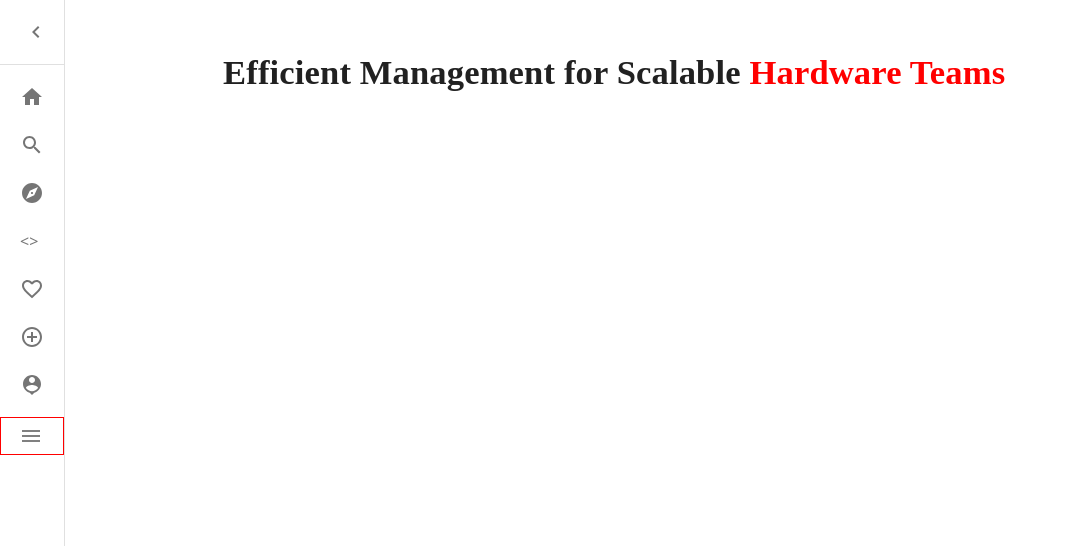
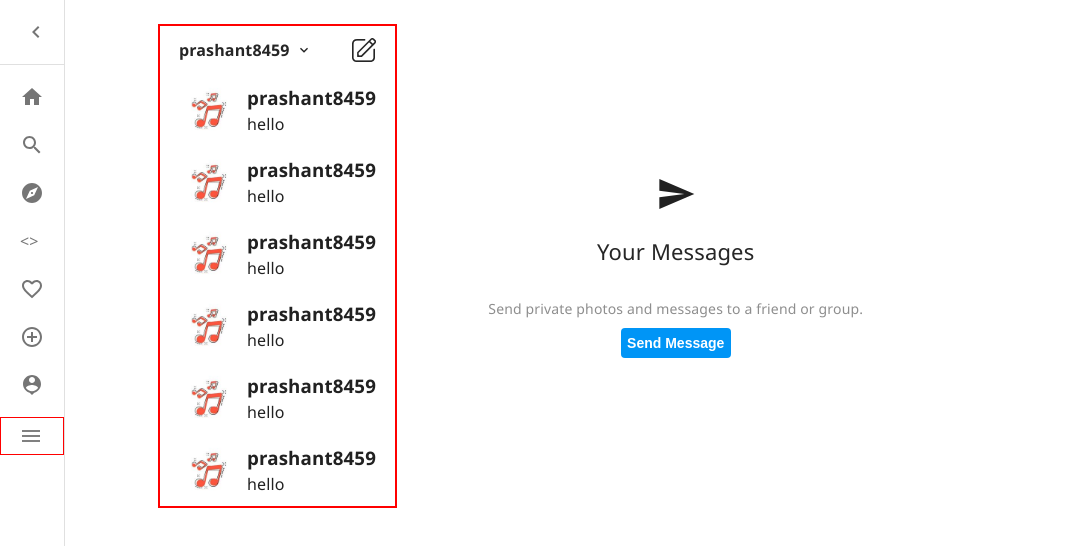
Before and after one commit to pr-a-s-h-a-n-t/chatapp, a React (Create React App) app: page /inbox in a window 1280 px wide. Shown: the top 546 px of the page, without its empty margins (0-1068 px from the left). Built offline with nearby package versions, Linux system fonts and the light colour scheme.

Commit message:
react slick added for carousel

```diff
--- a/package.json
+++ b/package.json
@@ -14,9 +14,11 @@
     "react": "^18.2.0",
     "react-dom": "^18.2.0",
     "react-hook-form": "^7.44.2",
+    "react-icons": "^4.9.0",
     "react-responsive-masonry": "^2.1.7",
     "react-router-dom": "^6.6.1",
     "react-scripts": "5.0.1",
+    "react-slick": "^0.29.0",
     "react-toastify": "^9.1.3",
     "redux-saga": "^1.2.3",
     "sass": "^1.62.1",
--- /dev/null
+++ b/src/components/pages/Home/Status/Status.js
@@ -0,0 +1,80 @@
+import Slider from "react-slick";
+
+import styles from "../../../../style/StatusItem.module.scss";
+
+import profileIcon from "../../../../assets/_picon.jpg";
+
+// make dummy data for insta status
+const reputes = [
+  {
+    id: 1,
+    title: "prashant8459",
+    image: profileIcon,
+  },
+  {
+    id: 2,
+    title: "prashant8459",
+    image: profileIcon,
+  },
+  {
+    id: 3,
+    title: "prashant8459",
+    image: profileIcon,
+  },
+];
+
+const StatusItems = () => {
+  const settings = {
+    dots: true,
+    infinite: true,
+    speed: 500,
+    slidesToShow: 7,
+    slidesToScroll: 1,
+  };
+
+  return (
+    <>
+      <div
+        style={{
+          width: "935px",
+          display: "flex",
+        }}
+      >
+        <Slider
+          {...settings}
+          style={{
+            position: "relative",
+          }}
+        >
+          {reputes.map((reputes) => (
+            <div className={styles.slide}>
+              <div className={styles.status_image}>
+                <img className={styles.status_pic} src={reputes.image} alt="" />
+              </div>
+
+              {/* <div className="status-text"> */}
+              <h6 className={styles.username}>{reputes.title}</h6>
+              {/* </div> */}
+            </div>
+          ))}
+        </Slider>
+      </div>
+    </>
+
+    // {/* <div>
+    //     <StatusImageIcons
+    //       icons={FaChevronCircleLeft}
+    //       className="circle"
+    //       onClick={prevStep}
+    //     />
+
+    //     <StatusImageIcons
+    //       icons={FaChevronCircleRight}
+    //       className="chevron"
+    //       onClick={nextStep}
+    //     />
+    //   </div> */}
+  );
+};
+
+export default StatusItems;
--- a/src/components/pages/Home/index.js
+++ b/src/components/pages/Home/index.js
@@ -8,6 +8,8 @@ import FavoriteIcon from "@mui/icons-material/Favorite";
 import SendIcon from "@mui/icons-material/Send";
 import message from "../../../assets/micon.png";
 import BookmarkBorderIcon from "@mui/icons-material/BookmarkBorder";
+import Status from "./Status/Status";
+
 function Home() {
   const userPost = [
     {
@@ -120,6 +122,9 @@ function Home() {
     <>
       <div className={styles._wrapper}>
         <div className={styles._content}>
+          <div>
+            <Status />
+          </div>
           {userPost && userPost.length === 0 ? (
             <div className={styles._noPost}>
               <h1>No Post Found</h1>
--- a/src/components/pages/messages/index.js
+++ b/src/components/pages/messages/index.js
@@ -45,50 +45,45 @@ function Messages() {
   ];
 
   return (
-    // <div className={styles.__message_wrapper}>
-    //   <div className={styles.left_col}>
-    //     <div className={styles.head}>
-    //       <div>
-    //         {" "}
-    //         <h3> prashant8459</h3> <ExpandMoreIcon />
-    //       </div>
-    //       <img src={note} alt="icon" />
-    //     </div>
-    //     <div className={styles.__messagedUsers_container}>
-    //       {users && users.length === 0 ? (
-    //         <div className={styles.__no_messages}>
-    //           <h3> No Messages</h3>
-    //         </div>
-    //       ) : users && users.length > 0 ? (
-    //         users.map((user) => {
-    //           return (
-    //             <div className={styles.__messagedUsers}>
-    //               <img src={_picon} alt=" profile icon" />
-    //               <div>
-    //                 <h3>prashant8459</h3>
-    //                 <p>hello</p>
-    //               </div>
-    //             </div>
-    //           );
-    //         })
-    //       ) : (
-    //         <div>loading</div>
-    //       )}
-    //     </div>
-    //   </div>
-    //   <div className={styles.right_Col}>
-    //     <div>
-    //       <SendIcon />
-    //       <h4>Your Messages</h4>
-    //       <p>Send private photos and messages to a friend or group.</p>
-    //       <button> Send Message</button>
-    //     </div>
-    //   </div>
-    // </div>
-    <div>
-      <h1 className={styles._heading}>
-        Efficient Management for Scalable <span>Hardware Teams</span>
-      </h1>
+    <div className={styles.__message_wrapper}>
+      <div className={styles.left_col}>
+        <div className={styles.head}>
+          <div>
+            {" "}
+            <h3> prashant8459</h3> <ExpandMoreIcon />
+          </div>
+          <img src={note} alt="icon" />
+        </div>
+        <div className={styles.__messagedUsers_container}>
+          {users && users.length === 0 ? (
+            <div className={styles.__no_messages}>
+              <h3> No Messages</h3>
+            </div>
+          ) : users && users.length > 0 ? (
+            users.map((user) => {
+              return (
+                <div className={styles.__messagedUsers}>
+                  <img src={_picon} alt=" profile icon" />
+                  <div>
+                    <h3>prashant8459</h3>
+                    <p>hello</p>
+                  </div>
+                </div>
+              );
+            })
+          ) : (
+            <div>loading</div>
+          )}
+        </div>
+      </div>
+      <div className={styles.right_Col}>
+        <div>
+          <SendIcon />
+          <h4>Your Messages</h4>
+          <p>Send private photos and messages to a friend or group.</p>
+          <button> Send Message</button>
+        </div>
+      </div>
     </div>
   );
 }
--- a/src/style/Messages.module.scss
+++ b/src/style/Messages.module.scss
@@ -89,14 +89,3 @@
     }
   }
 }
-// ratio = max size / 1440;
-._heading {
-  font-family: "Syne";
-  font-style: normal;
-  font-weight: 700;
-  font-size: clamp(20px, 2.7vw, 40px);
-  line-height: 50px;
-  span {
-    color: red;
-  }
-}
--- /dev/null
+++ b/src/style/StatusItem.module.scss
@@ -0,0 +1,63 @@
+.slide {
+    display: flex;
+    flex-direction: row;
+    align-items: center;
+    justify-content: center;
+    padding: 10px 15px;
+    width: 125px;
+    height: 130px;
+    cursor: pointer;
+  }
+
+  .status_image {
+    display: flex;
+    align-items: center;
+    justify-content: center;
+    border: 2px solid #dbdbdb;
+    height: 87px;
+    width: 87px;
+    border-radius: 100%;
+    margin: auto;
+    padding: 0;
+  }
+
+  .status_pic {
+    border-radius: 50%;
+    width: 77px;
+    height: 77px;
+  }
+
+  .username {
+    text-transform: capitalize;
+    padding: 15px 0px 0px;
+    font-weight: 600;
+    font-size: 14px;
+    line-height: 18px;
+    color: #262626;
+    text-align: center;
+    margin: 0px;
+  }
+
+  .circle {
+    position: absolute;
+    top: 45%;
+    right: 100%;
+    height: 24px;
+    width: 24px;
+    color: rgb(125, 125, 125);
+    opacity: 0.7;
+    line-height: 18px;
+    cursor: pointer;
+  }
+
+  .chevron {
+    position: absolute;
+    top: 45%;
+    left: 99%;
+    height: 24px;
+    width: 24px;
+    color: rgb(125, 125, 125);
+    opacity: 0.7;
+    line-height: 18px;
+    cursor: pointer;
+  }
```
Also changed, not shown: 1 other file (tests, documents, lock files or other folders).
